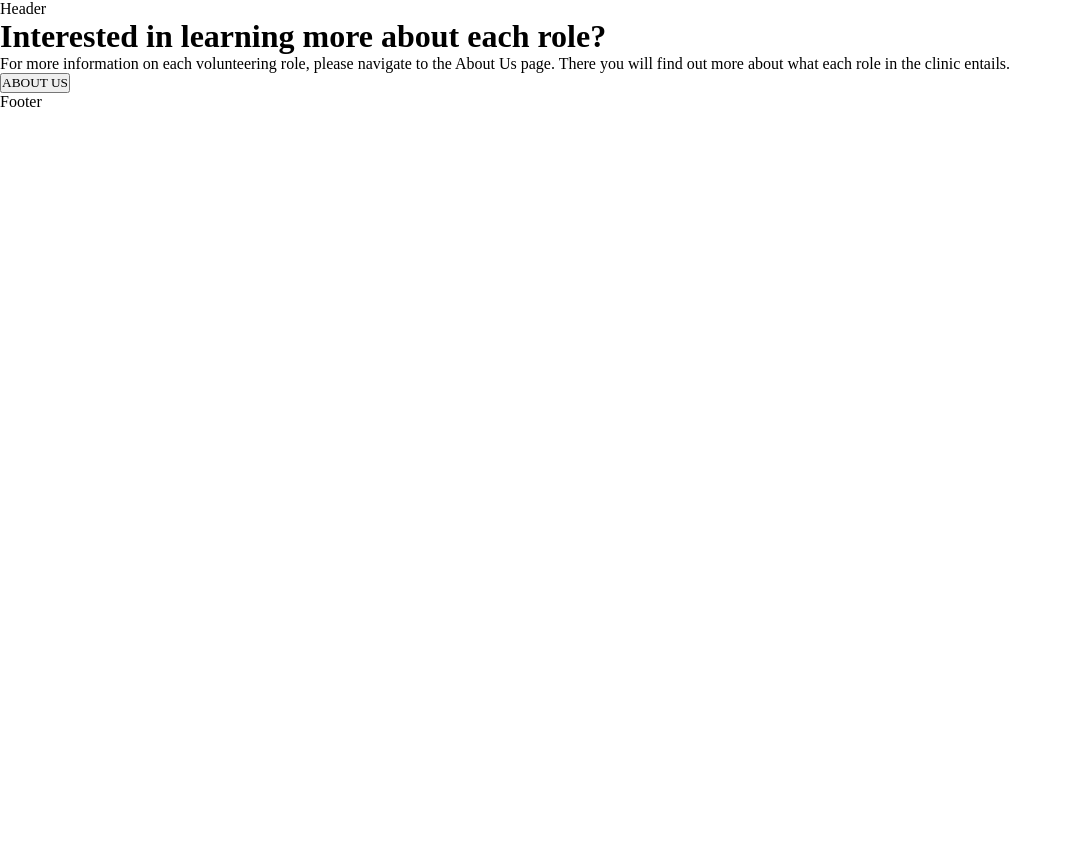
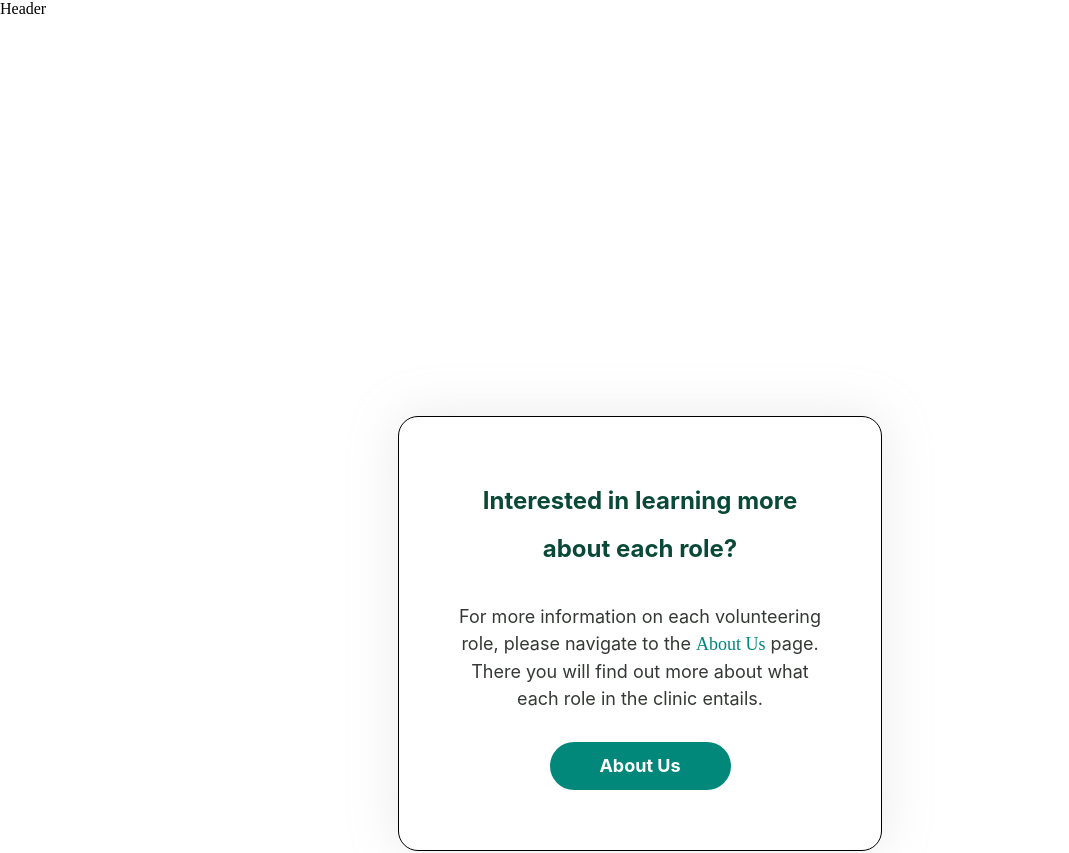
Before and after one commit to include-davis/jvmc, a Next.js app: page /volunteer in a window 1280 px wide. Shown: the top 853 px of the page, without its empty margins (0-1069 px from the left). Before the commit the page ends 800 px from the top, so only its background shows below. Built offline with nearby package versions, Linux system fonts and the light colour scheme.

Commit message:
created flexbox for bottom. Figma accurate layout, slight visual irregularities

```diff
--- a/app/(pages)/volunteer/page.jsx
+++ b/app/(pages)/volunteer/page.jsx
@@ -3,11 +3,14 @@ import styles from './page.module.scss';
 export default function Volunteer() {
     return (
       <main>
-        <div className={styles.learn_more}></div>
+        <div className={styles.learn_more}>
           <h1 className={styles.header}>Interested in learning more about each role?</h1>
-          <div className={styles.text}>For more information on each volunteering role, please navigate to the About Us page. There you will find out more about what each role in the clinic entails.</div>
-          <button className={styles.buttn}>ABOUT US</button>
+          <div className={styles.text}>For more information on each volunteering role, please navigate to the <span className={styles.aboutUs}>About Us</span> page. There you will find out more about what each role in the clinic entails.</div>
+          <button className={styles.buttn}>
+            <div className={styles.buttnText}>About Us</div>
+          </button>
           {/*button className={styles.buttn} onClick={handle_click}></button>*/}
+        </div>
       </main>
     );
   }
--- a/app/(pages)/volunteer/page.module.scss
+++ b/app/(pages)/volunteer/page.module.scss
@@ -1,14 +1,71 @@
 @use "@/app/(pages)/_globals/mixins.scss";
 
 .learn_more{
+    border: 1px solid black; /*DELETE once done*/
+    margin: 398px;
+    background-color: #FFF;
+    border-radius: 20px;
 
+    display: flex;
+    box-shadow: 0px 0px 50px 0px rgba(173, 173, 173, 0.25);
+    flex-direction: column;
+    row-gap: 30px;
+    padding: 60px;
+
+    align-items: center; /*primarily used for buttn to fit About Us text*/
 }
 .header{
 
+    /*color: var(--Emerald, #094935);*/
+
+    color: #094935;
+    text-align: center;
+
+    /* Subheading 1 */
+    font-family: Inter;
+    font-size: 24px;
+    font-style: normal;
+    font-weight: 700;
+    line-height: 200%; /* 48px */
+
 }
 .text{
+    text-align: center;
+    color: #353935;
+
+    font-family: Inter;
+    font-size: 18px;
+    font-style: normal;
+    font-weight: 400;
+    line-height: 150%; /* 27px */
+}
+
+.aboutUs{
+    color:#01887A;
+}
+.buttn{
+    border: 5px black;
+    display:flex;
+    flex-direction: row;
+    padding: 10px;
+    justify-content: center;
+
+    width: 181px;
+    height: 48px;
+    border-radius: 25px;
+    background-color: #01887A;
 
 }
-.buttn{
 
+.buttnText{
+
+    border: 2px black;
+    text-align: center;
+    color: #FFF;
+
+    font-family: Inter;
+    font-size: 18px;
+    font-style: normal;
+    font-weight: 700;
+    line-height: 150%; /* 27px */
 }
```
